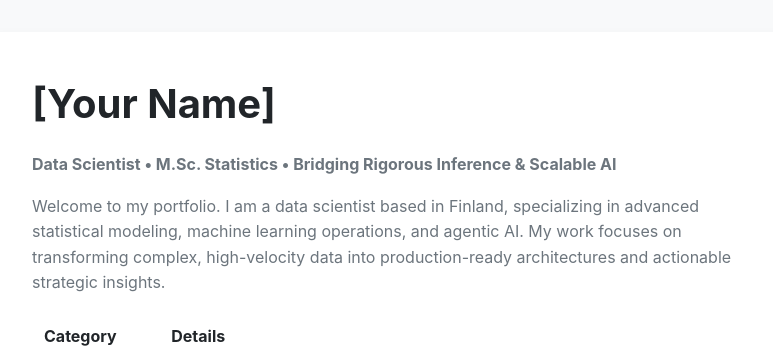
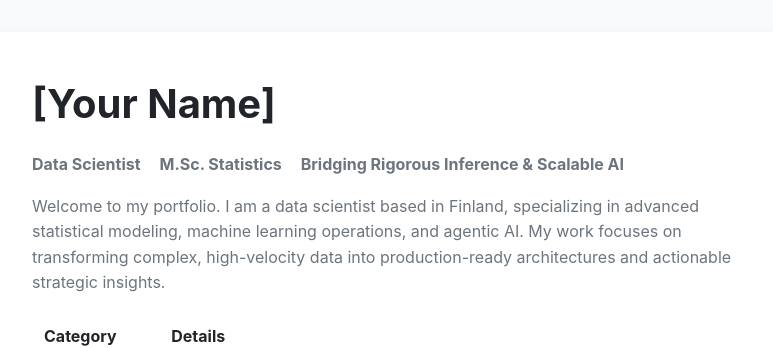
Before and after one commit to vmurtomaki/vmurtomaki.github.io, a Jekyll site: the page built from index.md, in a window 1280 px wide and 900 px high. Shown: the top 348 px of the window, without its empty margins (248-1021 px from the left). Built offline with Jekyll 4.4.1, drawn with Linux system fonts in a browser that asks for light colours; part of the change alters nothing that is shown.

```diff
--- a/index.md
+++ b/index.md
@@ -6,7 +6,7 @@ description: Data Scientist specializing in advanced statistical modeling, MLOps
 
 # [Your Name]
 
-**Data Scientist • M.Sc. Statistics • Bridging Rigorous Inference & Scalable AI**
+**Data Scientist &nbsp; &nbsp; M.Sc. Statistics &nbsp; &nbsp; Bridging Rigorous Inference & Scalable AI**
 
 Welcome to my portfolio. I am a data scientist based in Finland, specializing in advanced statistical modeling, machine learning operations, and agentic AI. My work focuses on transforming complex, high-velocity data into production-ready architectures and actionable strategic insights.
 
```
